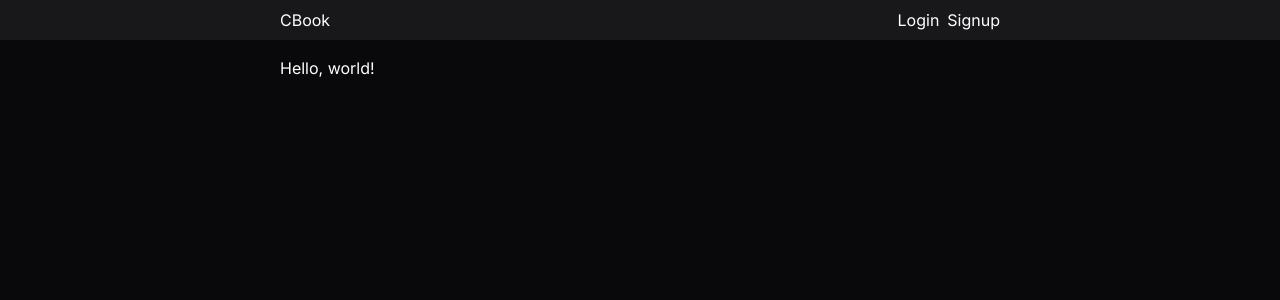
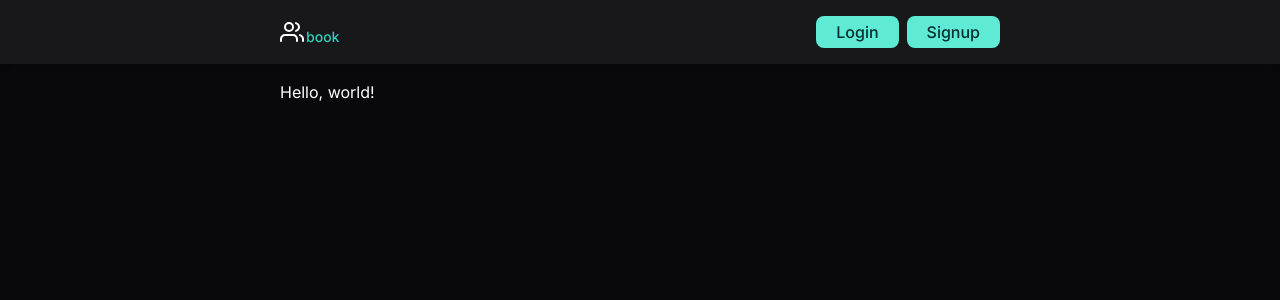
Before and after one commit to wendell-kenneddy/contact-book-frontend, a Next.js app: page / in a window 1280 px wide. Shown: the top 300 px of the page. Built offline with nearby package versions, Linux system fonts and the light colour scheme.

Commit message:
deps: add @radix-ui/react-dialog to deps

```diff
--- a/package.json
+++ b/package.json
@@ -11,6 +11,7 @@
   "dependencies": {
     "@phosphor-icons/react": "^2.1.7",
     "@radix-ui/react-alert-dialog": "^1.1.1",
+    "@radix-ui/react-dialog": "^1.1.1",
     "next": "14.2.5",
     "react": "^18",
     "react-dom": "^18",
--- a/src/components/header.tsx
+++ b/src/components/header.tsx
@@ -1,12 +1,23 @@
+import Image from "next/image";
+import Link from "next/link";
+import { Button } from "./button";
+
 export function Header() {
   return (
-    <header className="w-full py-2 flex items-center justify-center bg-zinc-900 text-white">
-      <div className="w-[90%] max-w-[720px] flex items-center justify-between">
-        <h1>CBook</h1>
+    <header className="w-full py-2 flex items-center justify-center bg-zinc-900 text-white shadow-md">
+      <div className="w-[90%] max-w-[720px] flex items-center justify-between py-2">
+        <Link href="/">
+          <Image src="/logo.svg" width={60} height={24} alt="Logo" />
+        </Link>
 
         <div className="flex items-center gap-2">
-          <button>Login</button>
-          <button>Signup</button>
+          <Link href="/login">
+            <Button variant="primary">Login</Button>
+          </Link>
+
+          <Link href="/signup">
+            <Button variant="primary">Signup</Button>
+          </Link>
         </div>
       </div>
     </header>
```
Also changed, not shown: 1 other file (tests, documents, lock files or other folders).
